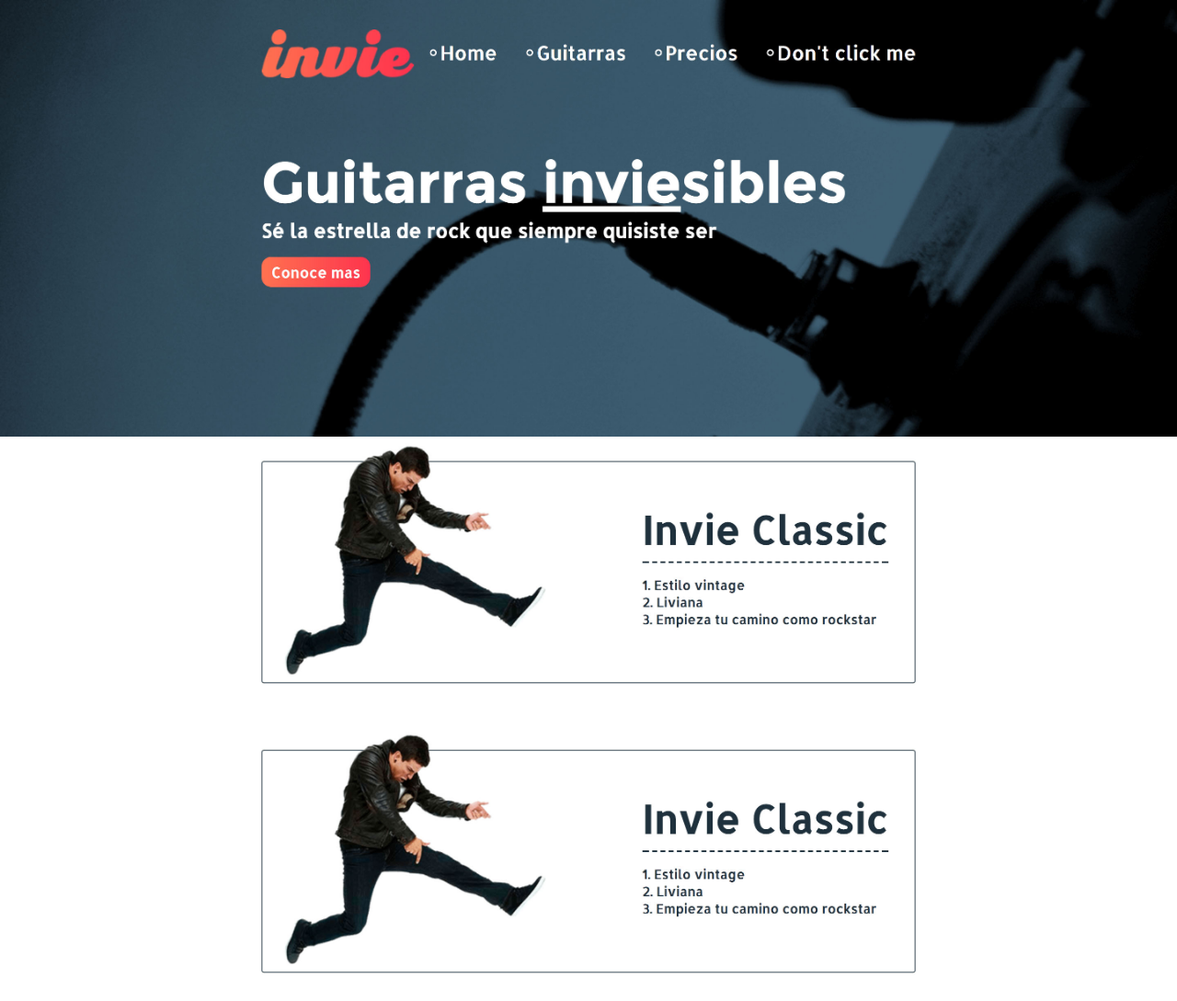
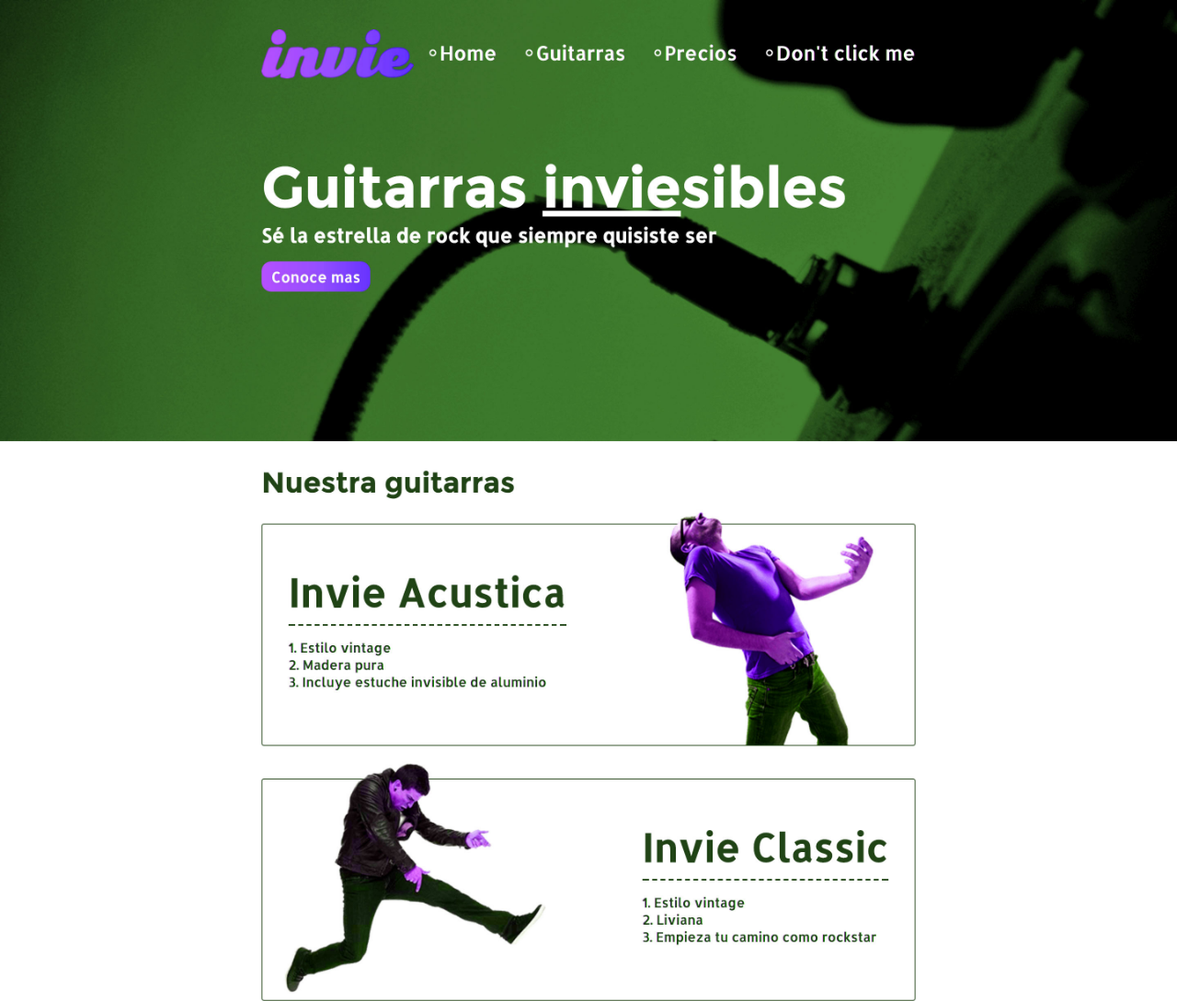
Before and after one commit to JorcelMahan/invie-github, a plain HTML site: page invie/index.html in a window 1280 px wide. Shown: the top 1089 px of the page at 92% size. Drawn offline with Linux system fonts and the light colour scheme.

Commit message:
nueva version de invie 2.0jajaj

```diff
--- a/invie/index.html
+++ b/invie/index.html
@@ -16,9 +16,7 @@
     </style>
 </head>
 <body>
-    <img src="header.jpg" alt="">
-    <img src="hero.jpg" alt="">
-    <img src="clasica.jpg" alt="">
+    <img src="nueva-version.jpg" alt="">
     <img src="clasica.jpg" alt="">
 </body>
 </html>
```
Also changed, not shown: invie/nueva-version.jpg (added).
